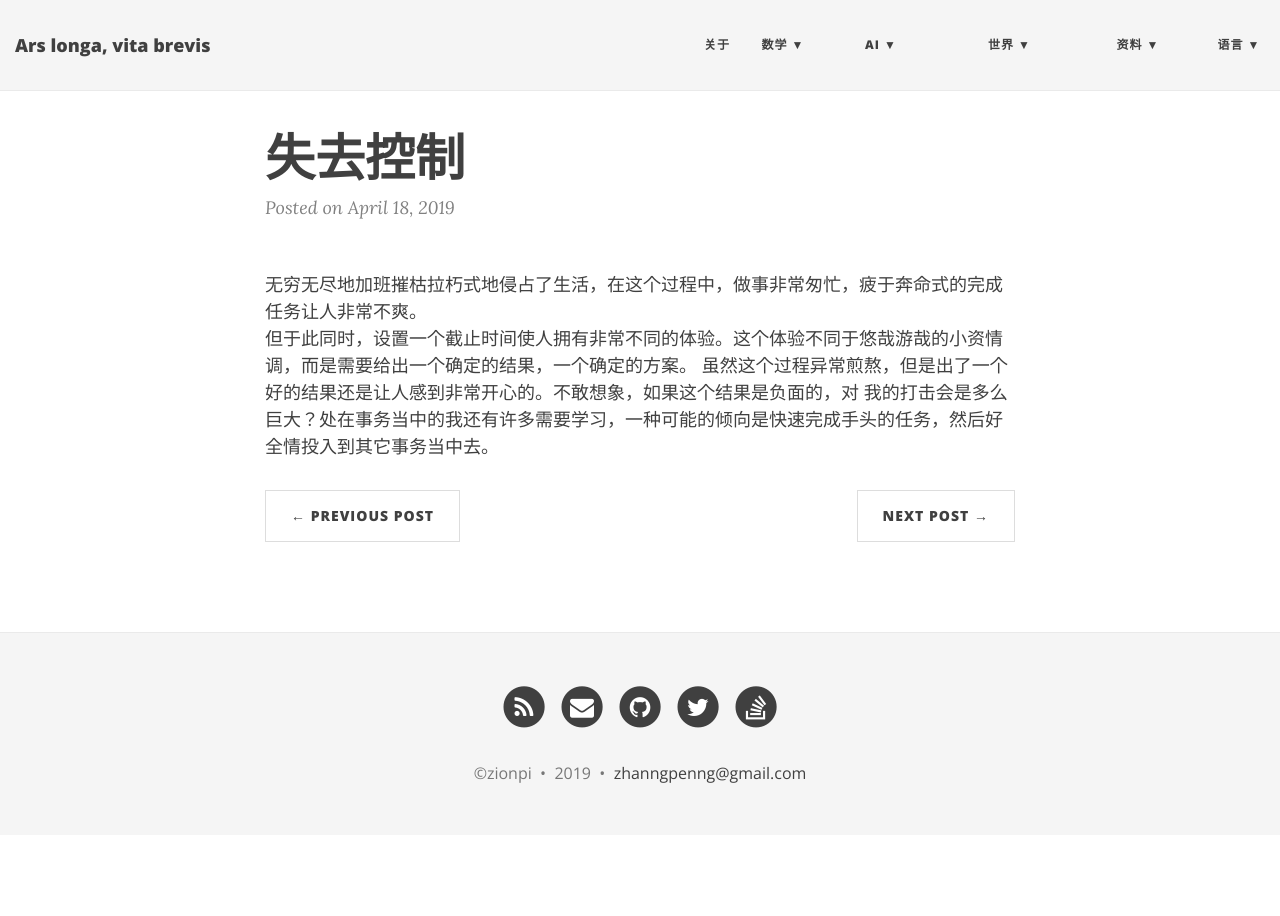
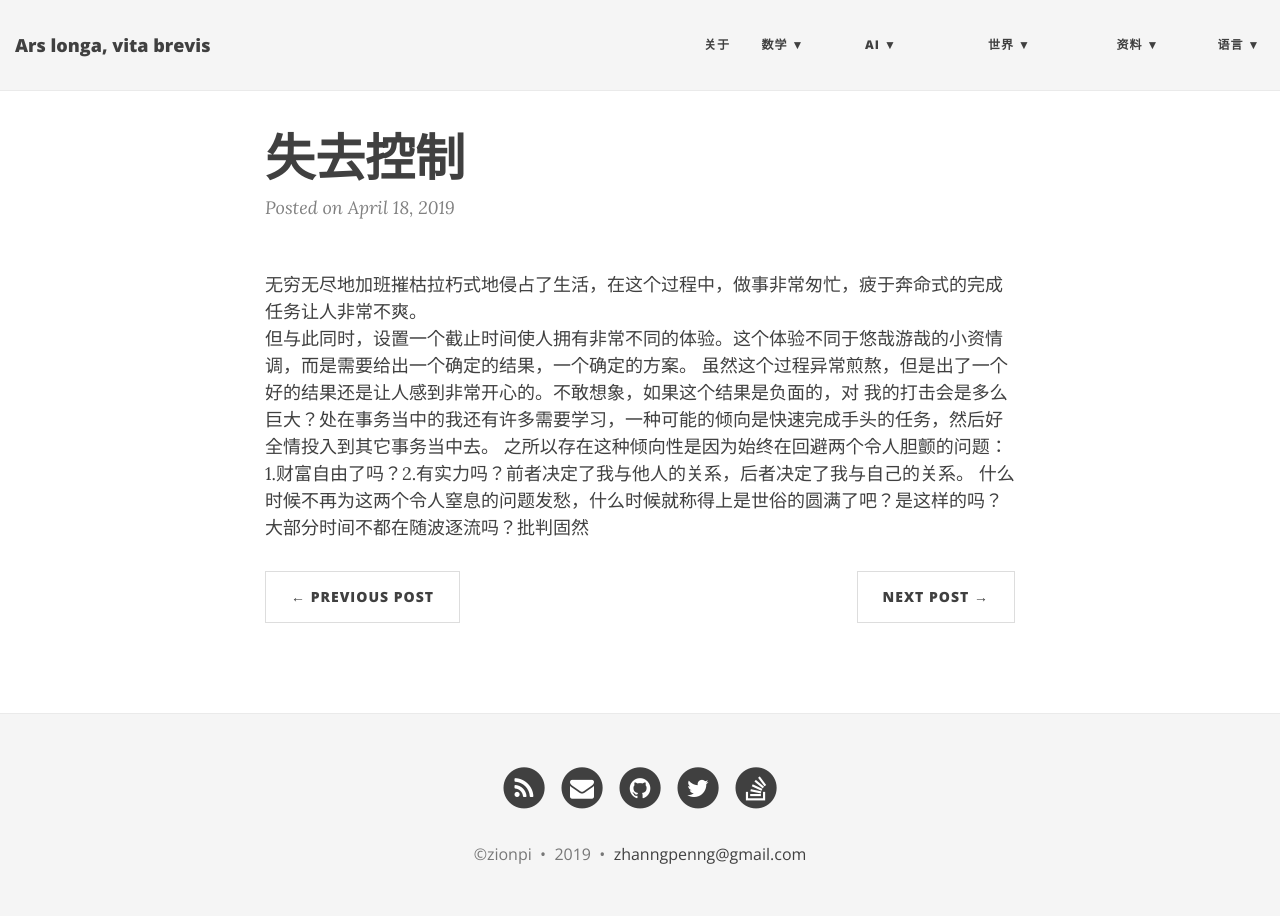
Before and after one commit to ZionPi/zionpi.github.io, a Jekyll site: the page built from _posts/2019-04-18-out-of-control.md, in a window 1280 px wide. Built offline with Jekyll 4.4.1, drawn with Linux system fonts in a browser that asks for light colours; nearby versions of some CDN libraries.

Commit message:
Update 2019-04-18-out-of-control.md

```diff
--- a/_posts/2019-04-18-out-of-control.md
+++ b/_posts/2019-04-18-out-of-control.md
@@ -3,6 +3,8 @@ layout: post
 title: 失去控制
 ---
 无穷无尽地加班摧枯拉朽式地侵占了生活，在这个过程中，做事非常匆忙，疲于奔命式的完成任务让人非常不爽。
-但于此同时，设置一个截止时间使人拥有非常不同的体验。这个体验不同于悠哉游哉的小资情调，而是需要给出一个确定的结果，一个确定的方案。
+但与此同时，设置一个截止时间使人拥有非常不同的体验。这个体验不同于悠哉游哉的小资情调，而是需要给出一个确定的结果，一个确定的方案。
 虽然这个过程异常煎熬，但是出了一个好的结果还是让人感到非常开心的。不敢想象，如果这个结果是负面的，对
 我的打击会是多么巨大？处在事务当中的我还有许多需要学习，一种可能的倾向是快速完成手头的任务，然后好全情投入到其它事务当中去。
+之所以存在这种倾向性是因为始终在回避两个令人胆颤的问题：1.财富自由了吗？2.有实力吗？前者决定了我与他人的关系，后者决定了我与自己的关系。
+什么时候不再为这两个令人窒息的问题发愁，什么时候就称得上是世俗的圆满了吧？是这样的吗？大部分时间不都在随波逐流吗？批判固然
```
